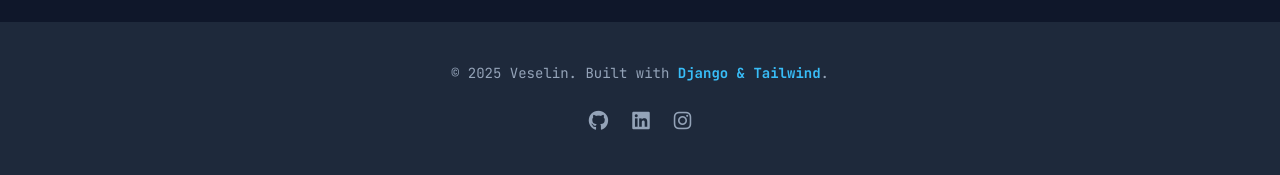
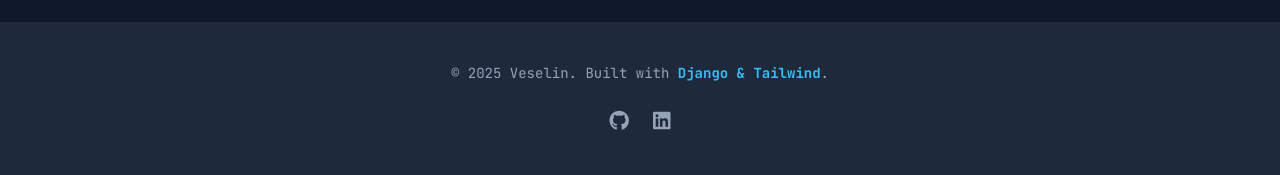
Before and after one commit to Veselin15/Web_Portfolio, a Django app: page / in a window 1280 px wide. Shown: the part 3264-3439 px from the top of the page. Run offline with Django 5.2, Linux system fonts and the light colour scheme; data that the repository does not hold is empty; parts of the project's set-up code (start-up, migrations or seed data) failed here and were passed over; some libraries are stand-ins or nearby versions.

Commit message:
github and linked in links

```diff
--- a/templates/common/base.html
+++ b/templates/common/base.html
@@ -110,9 +110,8 @@
         <p class="font-mono text-sm">&copy; 2025 Veselin. Built with <span class="text-primary font-bold">Django & Tailwind</span>.</p>
 
         <div class="flex justify-center gap-6 mt-6">
-            <a href="#" class="text-slate-400 hover:text-primary transition-colors text-xl"><i class="fab fa-github"></i></a>
-            <a href="#" class="text-slate-400 hover:text-blue-500 transition-colors text-xl"><i class="fab fa-linkedin"></i></a>
-            <a href="#" class="text-slate-400 hover:text-pink-500 transition-colors text-xl"><i class="fab fa-instagram"></i></a>
+            <a href="https://github.com/Veselin15" class="text-slate-400 hover:text-primary transition-colors text-xl"><i class="fab fa-github"></i></a>
+            <a href="https://www.linkedin.com/in/veselin-veselinov-a7bb9930a/" class="text-slate-400 hover:text-blue-500 transition-colors text-xl"><i class="fab fa-linkedin"></i></a>
         </div>
     </div>
 </footer>
```
